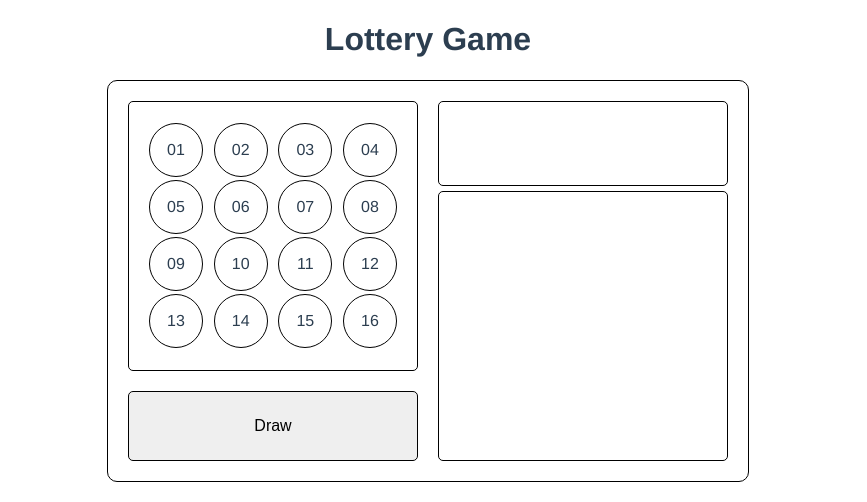
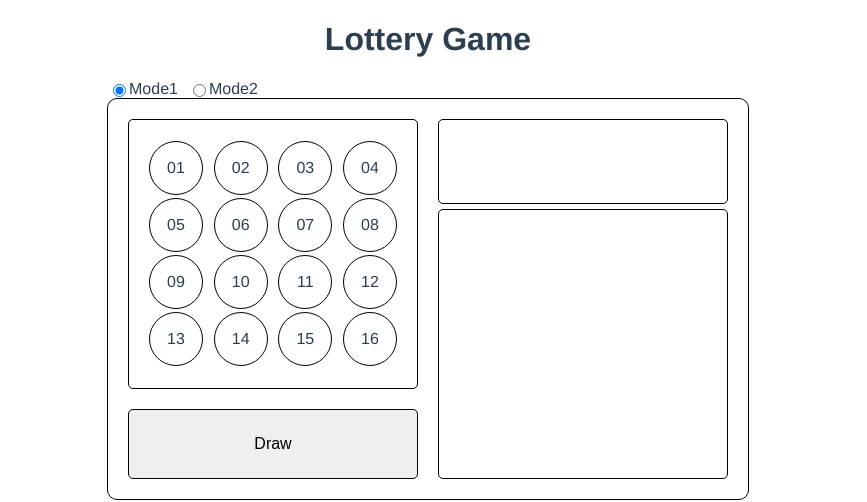
Before and after one commit to luzhaigo/lottery, a Vue app: page / in a window 1280 px wide. Shown: the top 502 px of the page, without its empty margins (212-1079 px from the left). Built offline with nearby package versions, Linux system fonts and the light colour scheme; the HTML template or start-up script is replaced by a standard one.

Commit message:
finish all

```diff
--- a/src/App.vue
+++ b/src/App.vue
@@ -1,7 +1,12 @@
 <template>
   <div id="app">
     <h1>Lottery Game</h1>
-    <lottery :drawHistory.sync="drawHistory"></lottery>
+    <div class="radios">
+      <input type="radio" :value="0" v-model="modelType" :disabled="disabled"/>Mode1
+      <div class="space"></div>
+      <input type="radio" :value="1" v-model="modelType" :disabled="disabled"/>Mode2
+    </div>
+    <lottery :drawHistory.sync="drawHistory" :modelType="modelType" @update:disabled="disabled = $event"></lottery>
     <h1>Charts</h1>
     <charts :drawHistory="drawHistory"></charts>
   </div>
@@ -20,6 +25,8 @@ export default {
   data() {
     return {
       drawHistory: [],
+      modelType: 0,
+      disabled: false,
     }
   },
   methods: {
@@ -30,12 +37,20 @@ export default {
 }
 </script>
 
-<style>
+<style lang="scss">
 #app {
   font-family: 'Avenir', Helvetica, Arial, sans-serif;
   -webkit-font-smoothing: antialiased;
   -moz-osx-font-smoothing: grayscale;
   text-align: center;
   color: #2c3e50;
+  .radios {
+    width: 50vw;
+    margin: auto;
+    display: flex;
+    .space {
+      width: 10px;
+    }
+  }
 }
 </style>
--- a/src/components/Balls.vue
+++ b/src/components/Balls.vue
@@ -34,14 +34,11 @@ export default {
     }
   },
   mounted() {
-    this.$nextTick(this.setDiameter);
-    this.resize = window.addEventListener('resize', this.setDiameter)
-  },
-  updated() {
-    this.$nextTick(this.setDiameter);
+    this.setDiameter()
+    window.addEventListener('resize', this.setDiameter)
   },
   beforeDestroy() {
-    window.removeEventListener(this.resize)
+    window.removeEventListener('resize', this.setDiameter)
   },
   methods: {
     toString(value) {
--- a/src/components/Lottery.vue
+++ b/src/components/Lottery.vue
@@ -2,6 +2,8 @@
   <div id="lottery">
     <div class="panel left">
       <div class="number-panel left">
+        <template v-if="!modelType">
+          <div class="container">
             <balls
               v-for="(balls, index) in ballsArray"
               :balls="balls"
@@ -9,13 +11,17 @@
               class="flex"
               :matchedBalls="drawResult"
               :animationValue="animationValue"
-          :running="running"></balls>
+              :running="running">
+            </balls>
           </div>
-      <button id="draw-button" @click="startDraw">Draw</button>
+        </template>
+        <ball-pool v-else :running="running" @updateTrigger="trigger = $event" :matchedBalls="drawResult"></ball-pool>
+      </div>
+      <button id="draw-button" @click="drawButtonClick">Draw</button>
     </div>
     <div class="panel right">
       <div class="latest-draw">
-        <balls v-if="drawHistory[0]" :balls="drawHistory[0]" class="flex" :matchedBalls="drawResult"></balls>
+        <balls v-if="drawHistory[0]" :balls="drawHistory[0]" class="flex" :matchedBalls="lastDrawResult"></balls>
       </div>
       <div class="number-panel right">
         <template v-if="drawHistory.length">
@@ -28,9 +34,17 @@
 
 <script>
 import Balls from './Balls.vue';
+import BallPool from './BallPool.vue';
+
 export default {
+  props: {
+    modelType: {
+      type: Number,
+    }
+  },
   components: {
     Balls,
+    BallPool,
   },
   data() {
     return {
@@ -39,6 +53,8 @@ export default {
       drawHistory: [],
       running: false,
       animationValue: [],
+      trigger: false,
+      lastDrawResult: [],
     }
   },
   computed: {
@@ -52,6 +68,7 @@ export default {
   },
   watch: {
     running(newV, oldV) {
+      if (this.modelType) return
       if(newV && !oldV) {
         this.timerID = setInterval(() => {
           this.animationValue = this.generateDraw();
@@ -61,13 +78,30 @@ export default {
         this.animationValue = [];
       }
     },
+    trigger(newV, oldV) {
+      if (!newV && oldV) {
+        this.lastDrawResult = this.drawResult
+        this.drawHistory.unshift(this.drawResult)
+        this.$emit('update:disabled', false)
+        this.$emit('update:drawHistory', this.drawHistory)
+      }
+    },
+    modelType() {
+      this.running = false
+    }
   },
   methods: {
+    drawButtonClick() {
+      this.$emit('update:disabled', true)
+      !this.modelType ? this.startDraw() : this.startAnimationDraw()
+    },
     startDraw() {
       if (this.running) return;
       setTimeout(() => {
         const drawResult = this.generateDraw();
         this.running = false;
+        this.$emit('update:disabled', false)
+        this.lastDrawResult = drawResult;
         this.drawResult = drawResult;
         this.drawHistory.unshift(drawResult)
         this.$emit('update:drawHistory', this.drawHistory)
@@ -84,6 +118,18 @@ export default {
           break;
       }
       return drawResult
+    },
+    startAnimationDraw() {
+      if (this.trigger) return
+      if (this.running) {
+        this.running = false;
+      }
+      this.$nextTick(() => {
+        this.trigger = true;
+        this.running = true
+        const drawResult = this.generateDraw();
+        this.drawResult = drawResult;
+      })
     }
   }
 }
@@ -121,17 +167,24 @@ export default {
   }
   .number-panel {
     box-sizing: border-box;
-    padding: 20px;
     border: 1px solid black;
     height: 75%;
     border-radius: 5px;
     display: flex;
     flex-flow: column;
+    overflow: hidden;
     &.left {
       margin-bottom: 20px;
     }
     &.right {
+      padding: 20px;
       margin-top: 5px;
+    }
+    .container {
+      height: 100%;
+      display: flex;
+      flex-flow: column;
+      padding: 20px;
     }
   }
 }
```
Lines whose indentation alone changed are shown as unchanged.
